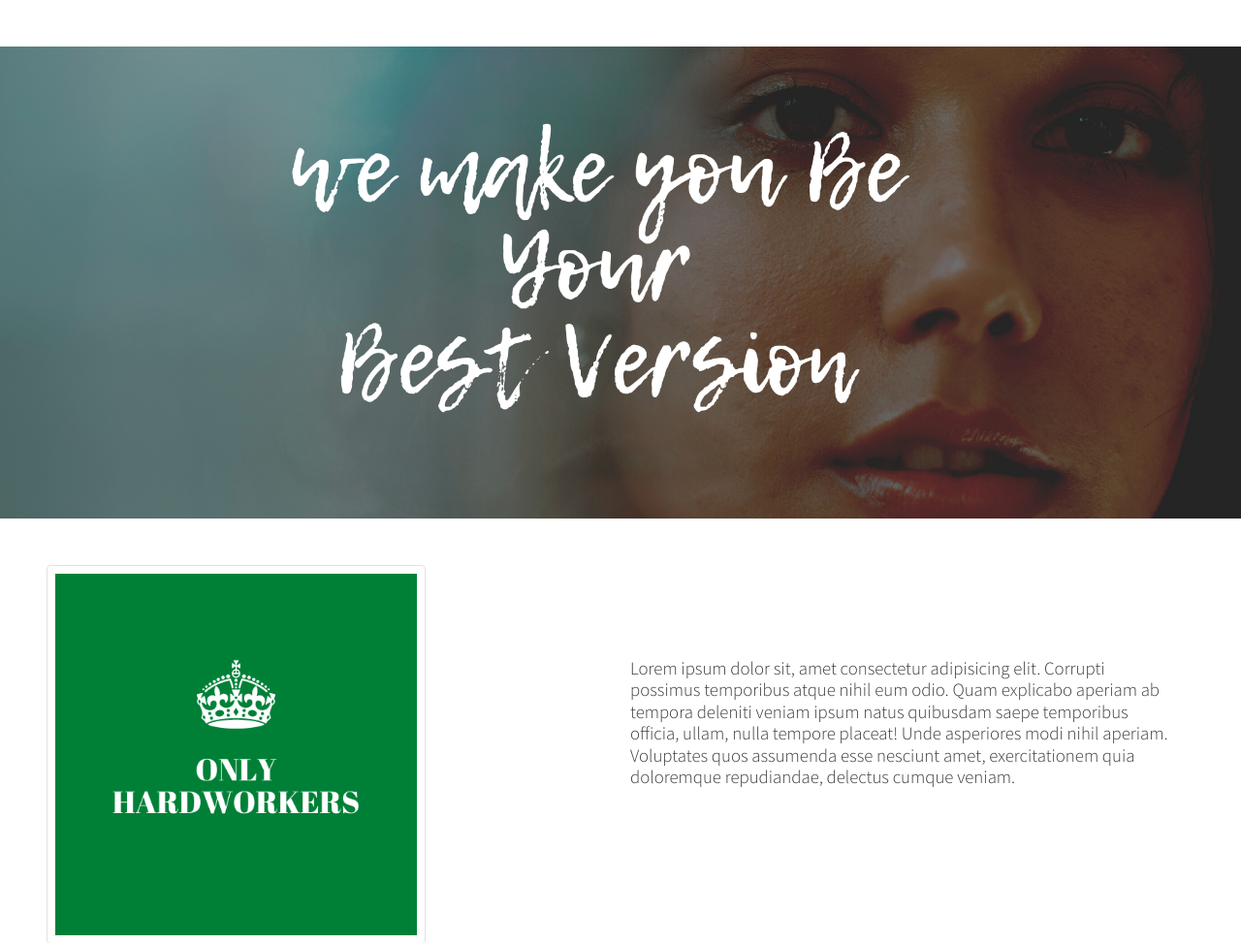
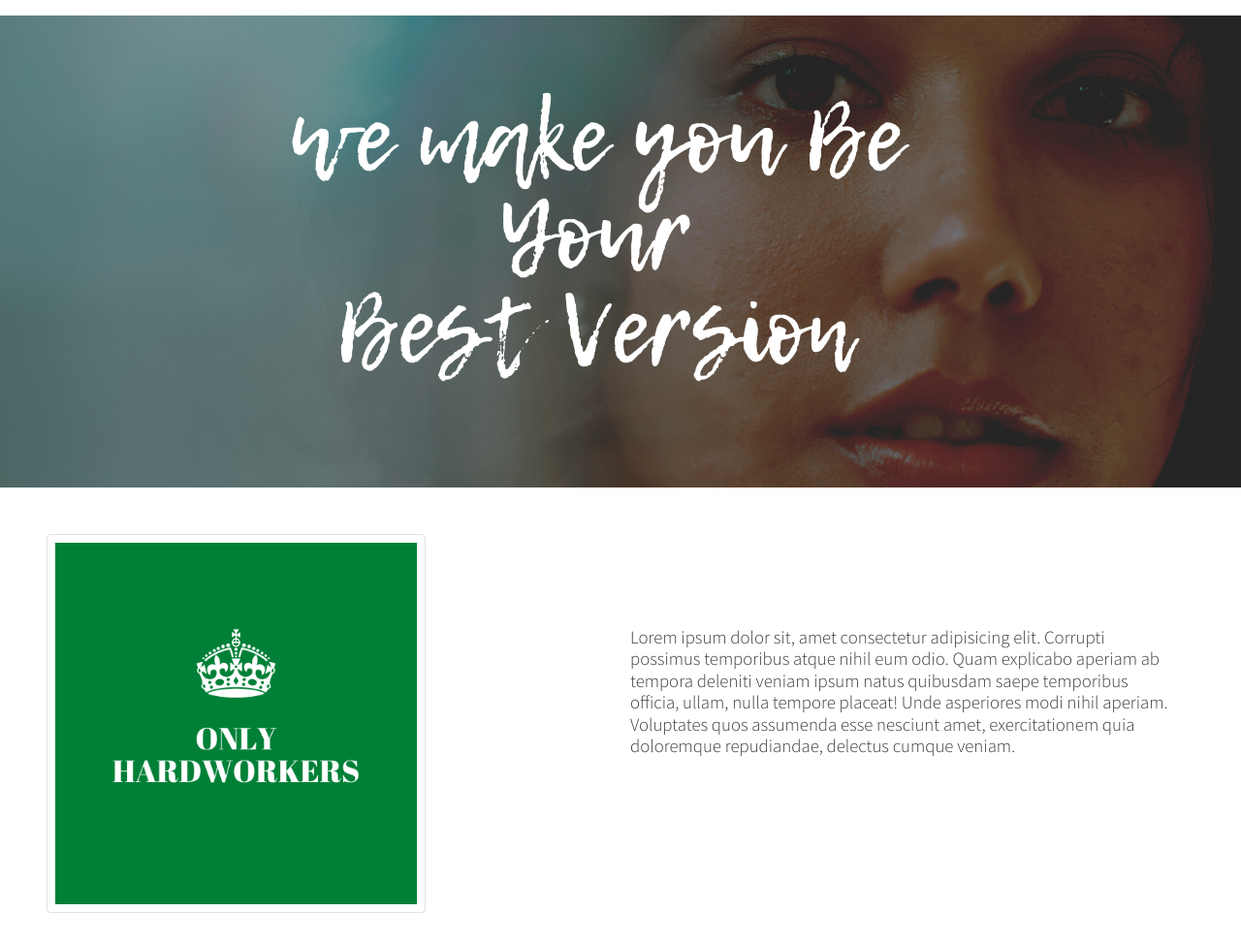
Before and after one commit to Poornartha/Odonata, a Django app: page / in a window 1280 px wide. Shown: the part 55-1028 px from the top of the page at 97% size. Run offline with Django 3.2, Linux system fonts and the light colour scheme; some libraries are stand-ins or nearby versions.

Commit message:
Changes Made

```diff
--- a/templates/base.html
+++ b/templates/base.html
@@ -20,6 +20,8 @@
     {% include 'partials/_navbar_ano.html' %}
     {% endif %}
 
+    {% block image %}
+    {% endblock %}
     <!-- Heading -->
     <div class="col-md-10 mx-auto text-center mt-5 mb-5 h3">
         {% block header %}{% endblock %}
--- a/templates/home.html
+++ b/templates/home.html
@@ -5,10 +5,12 @@
 Home
 {% endblock %}
 
+
+{% block image %}
+<img src="{% static "images/home4.png" %}" class="mt-3 pt-0" alt="" style="height: 0%;width: 100%;">
+{% endblock %}
+
 {% block content %}
-
-<img src="{% static "images/home4.png" %}" alt="" style="height: 0%;width: 100%;">
-
 <div class="container col md-5">
     <div class="block mt-5 mx-5" >
         <div class="row">
```
